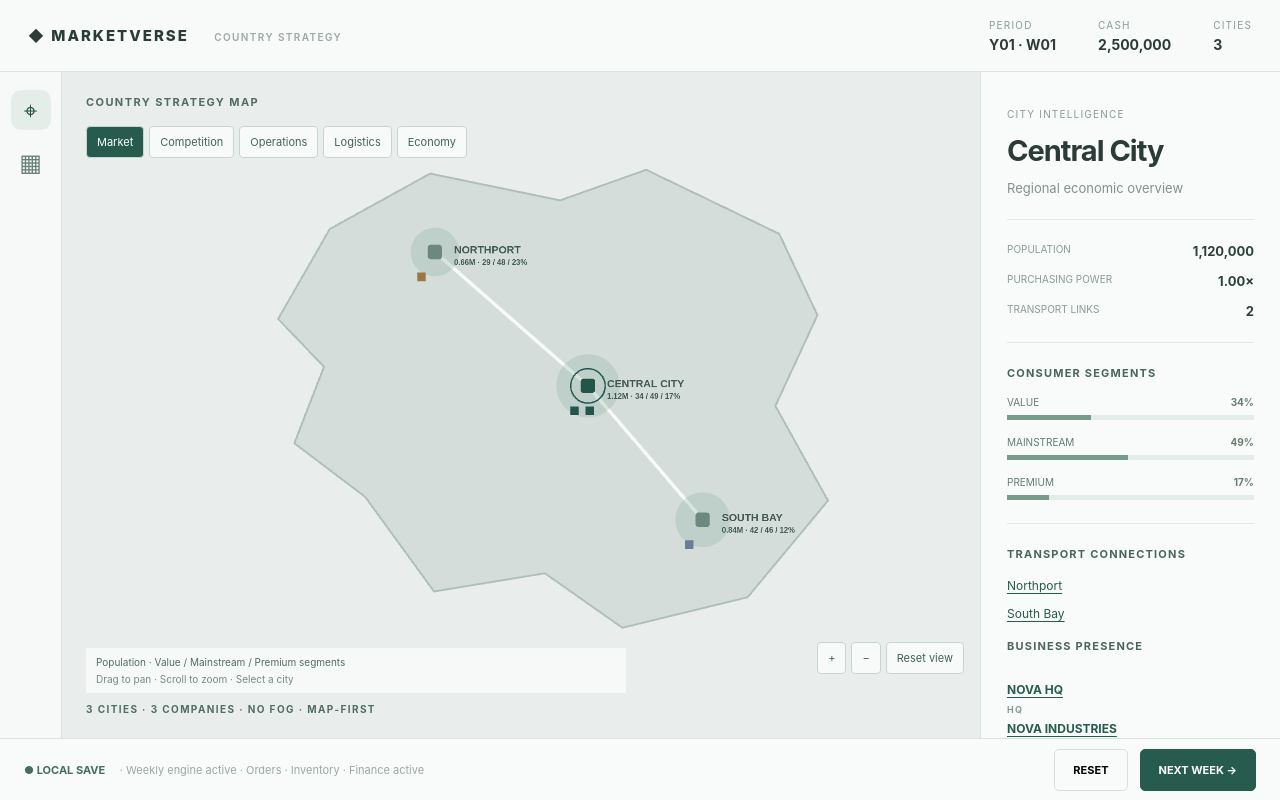
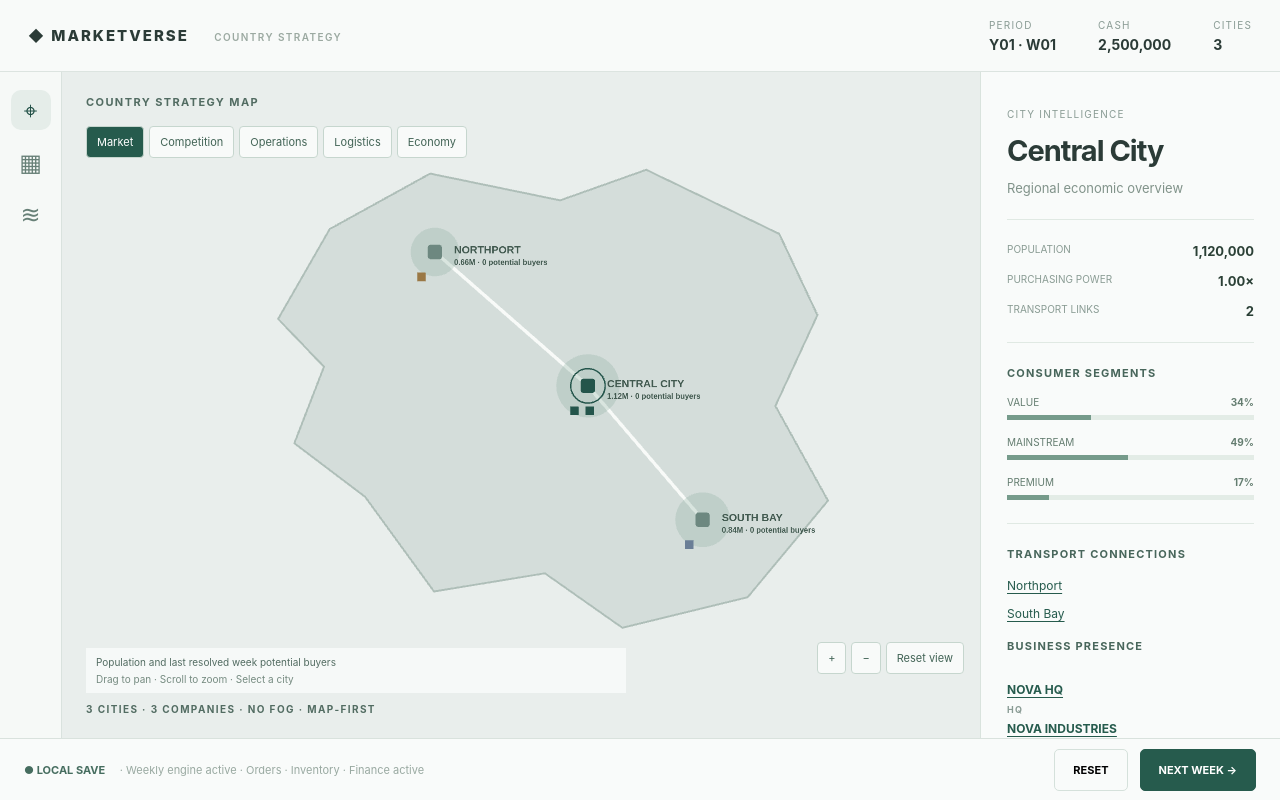
Before and after one commit to Khanhsz/marketverse, a React (Vite) app: page / in a window 1280 px wide. Built offline with nearby package versions, Linux system fonts and the light colour scheme.

Commit message:
feat: implement Sprint 11 Measured revenue-to-profit bridge, SKU/city/segment demand and fulfillment, realized marke

```diff
--- /dev/null
+++ b/src/engine/analytics.ts
@@ -0,0 +1,27 @@
+import type { GameState, WeekReport } from './game.ts';
+export type CityMetrics = {cityId:string;potential:number;sold:number;playerShare:number|null;stock:number;produced:number;incoming:number};
+export function mapMetrics(state:GameState):CityMetrics[]{
+  const report=state.reports.at(-1),owned=(id:string)=>state.products.find(p=>p.id===id)?.companyId===state.playerId;
+  return state.cities.map(city=>{
+    const sales=report?.sales?.filter(s=>s.cityId===city.id)||[],sold=sales.reduce((n,s)=>n+s.units,0),player=sales.filter(s=>owned(s.productId)).reduce((n,s)=>n+s.units,0);
+    return {cityId:city.id,potential:report?.demand?.filter(d=>d.cityId===city.id).reduce((n,d)=>n+d.potential,0)||0,sold,playerShare:sold?player/sold:null,stock:state.stocks.filter(l=>l.cityId===city.id&&owned(l.productId)).reduce((n,l)=>n+l.quantity,0),produced:report?.production?.filter(p=>owned(p.productId)&&state.facilities.find(f=>f.id===p.facilityId)?.cityId===city.id).reduce((n,p)=>n+p.units,0)||0,incoming:state.projects.filter(p=>p.kind==='shipment'&&p.cityId===city.id&&p.companyId===state.playerId&&p.status==='active').reduce((n,p)=>n+(p.kind==='shipment'?p.quantity:0),0)};
+  });
+}
+export function aggregateReports(state:GameState,companyId:string,start:number,end:number){
+  if(!Number.isSafeInteger(start)||!Number.isSafeInteger(end)||start<1||end<start)throw new Error('Invalid report window');
+  const reports=state.reports.filter(r=>r.week>=start&&r.week<=end&&r.financials?.some(f=>f.companyId===companyId));
+  const financials=reports.map(r=>r.financials!.find(f=>f.companyId===companyId)!);
+  const sales=reports.flatMap(r=>r.sales||[]),owned=(id:string)=>state.products.find(p=>p.id===id)?.companyId===companyId;
+  const units=sales.filter(s=>owned(s.productId)).reduce((n,s)=>n+s.units,0),market=sales.reduce((n,s)=>n+s.units,0);
+  return {start,end,covered:reports.length,complete:reports.length===end-start+1,revenue:financials.reduce((n,f)=>n+f.revenue,0),cogs:financials.reduce((n,f)=>n+f.cogs,0),expenses:financials.reduce((n,f)=>n+f.expenses,0),profit:financials.reduce((n,f)=>n+f.profit,0),cashChange:financials.reduce((n,f)=>n+f.cashChange,0),units,share:market?units/market:null,lostDemand:sales.filter(s=>owned(s.productId)).reduce((n,s)=>n+s.desired-s.units,0),rows:financials};
+}
+export function profitBridge(report:WeekReport|undefined,companyId:string){
+  const financial=report?.financials?.find(f=>f.companyId===companyId);
+  return financial?[{label:'Fulfilled revenue',value:financial.revenue},{label:'Cost of sold lots',value:-financial.cogs},{label:'Operating and financing expenses',value:-financial.expenses},{label:'Profit',value:financial.profit}]:[];
+}
+export function weeklyInsights(state:GameState,companyId:string){
+  const report=state.reports.at(-1);if(!report)return ['No completed week yet.'];
+  const sales=(report.sales||[]).filter(s=>state.products.find(p=>p.id===s.productId)?.companyId===companyId);
+  const stock=sales.reduce((n,s)=>n+(s.lostStock??Math.max(0,s.desired-s.units)),0),staff=sales.reduce((n,s)=>n+(s.lostStaff||0),0),sold=sales.reduce((n,s)=>n+s.units,0);
+  return [`Measured: ${sold} units fulfilled from local inventory.`,`Measured: ${stock} preferred units lost to local stock limits; ${staff} additional units lost to sales staffing limits.`,`Accounting: realized revenue less consumed lot cost and recognized expenses equals reported profit. Price and brand effects on preferences are model estimates, not measured causal revenue.`];
+}
--- a/src/engine/operations.ts
+++ b/src/engine/operations.ts
@@ -8,7 +8,7 @@ import { FACTORY_RULE } from '../data/rules.ts';
 export type StockLot = { id:string; productId:string; cityId:string; quantity:number; unitCost:number };
 export type Cargo = { quantity:number; unitCost:number };
 export type Factory = { facilityId:string; capacity:number; workers:number; inputs:number };
-export type Sale = {cityId:string;segment:string;productId:string;desired:number;units:number;revenue:number;cogs:number};
+export type Sale = {cityId:string;segment:string;productId:string;desired:number;units:number;revenue:number;cogs:number;lostStock:number;lostStaff:number};
 export type Production = {facilityId:string;productId:string;units:number;cost:number;materialCost:number;laborCost:number};
 export function initializeStocks(state: Pick<GameState,'products'|'facilities'|'cities'>):StockLot[] {
   return state.products.filter(p=>p.inventory>0).map(p=>({id:`opening:${p.id}`,productId:p.id,cityId:state.facilities.find(f=>f.companyId===p.companyId&&(f.kind==='hq'||f.kind==='store'))?.cityId||state.cities[0].id,quantity:p.inventory,unitCost:p.cost}));
@@ -54,13 +54,14 @@ export function simulateOperations(state:GameState,demand:DemandCell[],events:st
   for(const cell of demand)for(const allocation of cell.allocations){
     const p=state.products.find(p=>p.id===allocation.productId)!;
     const accessible=state.facilities.some(f=>f.companyId===p.companyId&&f.cityId===cell.cityId&&f.kind==='store');
+    const stockLimit=accessible?Math.min(allocation.desired,localStock(state,p.id,cell.cityId)):0;
     const units=accessible?Math.min(allocation.desired,localStock(state,p.id,cell.cityId),salesCapacity[p.companyId]):0;
     salesCapacity[p.companyId]-=units;
     const cargo=consumeStock(state,p.id,cell.cityId,units);
     const revenue=units*p.price,cogs=cargo.reduce((n,l)=>n+l.quantity*l.unitCost,0);
     post(state,p.companyId,'Fulfilled sales',{cash:revenue,revenue:-revenue});
     post(state,p.companyId,'Cost of fulfilled goods',{cogs,inventory:-cogs});
-    sales.push({cityId:cell.cityId,segment:cell.segment,productId:p.id,desired:allocation.desired,units,revenue,cogs});
+    sales.push({cityId:cell.cityId,segment:cell.segment,productId:p.id,desired:allocation.desired,units,revenue,cogs,lostStock:allocation.desired-stockLimit,lostStaff:stockLimit-units});
   }
   const fulfilled=sales.reduce((n,s)=>n+s.units,0);events.push(`${fulfilled} units fulfilled from local stock; ${sales.reduce((n,s)=>n+s.desired-s.units,0)} preferred orders unfilled.`);
   return {sales,production};
--- a/src/ui/App.tsx
+++ b/src/ui/App.tsx
@@ -1,3 +1,5 @@
+import { ReportsPanel } from './ReportsPanel';
+import { mapMetrics } from '../engine/analytics';
 import { brandKey } from '../engine/people';
 import { useState, useEffect, useRef } from 'react';
 import { localStock } from '../engine/operations';
@@ -18,6 +20,7 @@ function loadGame() {
   return { game: createInitialGame(), recovery: '' };
 }
 export function App() {
+  const [reportsOpen,setReportsOpen]=useState(false);
   const [plannerOpen,setPlannerOpen]=useState(false);
   const committedWeek=useRef(0);
   const [loaded] = useState(loadGame);
@@ -45,9 +48,9 @@ export function App() {
     <header className="header"><div className="logo">◆ MARKETVERSE <span>COUNTRY STRATEGY</span></div>
       <div className="metrics"><div><small>PERIOD</small><b>Y{game.year.toString().padStart(2,'0')} · W{game.week.toString().padStart(2,'0')}</b></div><div><small>CASH</small><b>{number(player.cash)}</b></div><div><small>CITIES</small><b>{game.cities.length}</b></div></div>
     </header>
-    <div className="workspace"><nav className="rail"><button aria-label="Map" aria-pressed={context.kind==='city'} onClick={()=>choose({kind:'city',id:city.id})}>⌖</button><button aria-label="Company" aria-pressed={context.kind==='company'} onClick={()=>choose({kind:'company',id:player.id})}>▦</button></nav>
+    <div className="workspace"><nav className="rail"><button aria-label="Map" aria-pressed={context.kind==='city'} onClick={()=>choose({kind:'city',id:city.id})}>⌖</button><button aria-label="Company" aria-pressed={context.kind==='company'} onClick={()=>choose({kind:'company',id:player.id})}>▦</button><button aria-label="Reports" onClick={()=>setReportsOpen(true)}>≋</button></nav>
       <main className="mapArea"><div className="overlay">COUNTRY STRATEGY MAP</div>
-        <CountryMap cities={game.cities} facilities={game.facilities} companies={game.companies} selectedCityId={city.id} selection={selection} onSelect={choose}/>
+        <CountryMap cities={game.cities} facilities={game.facilities} companies={game.companies} selectedCityId={city.id} selection={selection} metrics={mapMetrics(game)} onSelect={choose}/>
         <div className="mapFoot">{game.cities.length} CITIES · {game.companies.length} COMPANIES · NO FOG · MAP-FIRST</div>
       </main>
       <aside className="panel" aria-label="Selection details" data-selection={`${context.kind}:${context.entity.id}`}>
@@ -84,6 +87,7 @@ export function App() {
     </div>
     {(recovery || storageError) && <div className="saveWarning" role="alert"><strong>{recovery?'Saved game could not be loaded. Original data is preserved; gameplay is paused.':storageError}</strong><button onClick={exportGame}>{recovery?'Export original save':'Export save'}</button><span>Use Reset only when you are ready to discard the saved game.</span></div>}
     <footer className="footer"><div>● {recovery || storageError?'SAVE NEEDS ATTENTION':'LOCAL SAVE'} <span>· Weekly engine active · Orders · Inventory · Finance active</span></div><div className="actions"><button onClick={()=>{if(window.confirm('Reset game? This discards the existing save.')){setGame(createInitialGame());setSelection({kind:'city',id:'central'});setRecovery('');committedWeek.current=0;}}}>RESET</button><button className="next" disabled={!!recovery} onClick={()=>setPlannerOpen(true)}>NEXT WEEK →</button></div></footer>
+    {reportsOpen&&<ReportsPanel game={game} onClose={()=>setReportsOpen(false)}/> }
     {plannerOpen&&<WeeklyPlanner game={game} cityId={city.id} onClose={()=>setPlannerOpen(false)} onCommit={orders=>{if(committedWeek.current===orders.expectedWeek)throw new Error('Week already committed');const next=advanceWeek(game,orders);committedWeek.current=orders.expectedWeek;setGame(next);setPlannerOpen(false);}}/>}
   </div>;
 }
--- a/src/ui/CountryMap.tsx
+++ b/src/ui/CountryMap.tsx
@@ -1,3 +1,4 @@
+import type { CityMetrics } from '../engine/analytics';
 import { useEffect, useRef, useState } from 'react';
 import { Application, Container, Graphics, Text } from 'pixi.js';
 import type { City, Facility, Company } from '../engine/game';
@@ -5,14 +6,14 @@ import { fitCamera, MAP_UNITS, panCamera, screenToWorld, zoomCamera } from './ca
 import type { Camera, Viewport } from './camera';
 import type { Selection } from '../engine/entities';
 
-type Props = { cities: City[]; facilities: Facility[]; companies: Company[]; selectedCityId: string; selection: Selection; onSelect: (selection: Selection) => void };
+type Props = { cities: City[]; facilities: Facility[]; companies: Company[]; selectedCityId: string; selection: Selection; metrics:CityMetrics[]; onSelect: (selection: Selection) => void };
 const layers = ['Market', 'Competition', 'Operations', 'Logistics', 'Economy'] as const;
 type Layer = typeof layers[number];
 const legends: Record<Layer, string> = {
-  Market: 'Population · Value / Mainstream / Premium segments',
-  Competition: 'Dark green: NOVA · Slate: VECTRA · Ochre: ATLAS',
+  Market: 'Population and last resolved week potential buyers',
+  Competition: 'Ownership colors and measured player share of fulfilled units',
   Operations: 'Facility labels show existing assets; select for operational details',
-  Logistics: 'Existing transport links · Lead times and costs not yet simulated',
+  Logistics: 'Routes: 100 dispatch + 2 credits/unit/link · 1–3 weeks · incoming player cargo',
   Economy: 'Purchasing power relative to national baseline',
 };
 const ownerColor = (id: string) => id === 'player' ? 0x24554b : id === 'value' ? 0x6a7e96 : 0x9a7845;
@@ -68,7 +69,7 @@ export function CountryMap(props: Props) {
         roads.stroke({ color: active === 'Logistics' ? 0x618c80 : 0xf8faf8, width: active === 'Logistics' ? 10 : 7 }); world.addChildAt(roads, 1);
         for (const city of cities) {
           const x = city.x * MAP_UNITS, y = city.y * MAP_UNITS;
-          const selected = city.id === selectedCityId;
+          const selected = city.id === selectedCityId,metric=current.current.metrics.find(m=>m.cityId===city.id);
           if (active === 'Market' || active === 'Economy') {
             const halo = new Graphics().circle(x, y, active === 'Market' ? Math.sqrt(city.population) / 16 : city.power * 50).fill({ color: active === 'Market' ? 0x82a898 : 0xb9ad83, alpha: 0.26 });
             world.addChild(halo);
@@ -76,8 +77,11 @@ export function CountryMap(props: Props) {
           if (selected) world.addChild(new Graphics().circle(x, y, 36).stroke({ color: 0x24554b, width: 3 }));
           world.addChild(new Graphics().roundRect(x - 15, y - 15, 30, 30, 6).fill(selected ? 0x24554b : 0x6d8880));
           label(city.name.toUpperCase(), x + 40, y - 18);
-          if (active === 'Market') label(`${(city.population / 1000000).toFixed(2)}M · ${Object.values(city.segments).map(v => Math.round(v * 100)).join(' / ')}%`, x + 40, y + 12, 16);
+          if (active === 'Market') label(`${(city.population / 1000000).toFixed(2)}M · ${metric?.potential||0} potential buyers`, x + 40, y + 12, 16);
           if (active === 'Economy') label(`PURCHASING POWER ${city.power.toFixed(2)}×`, x + 40, y + 12, 16);
+          if(active === 'Operations')label(`PLAYER STOCK ${metric?.stock||0} · MADE ${metric?.produced||0}`,x+40,y+12,16);
+          if(active === 'Logistics')label(`INCOMING ${metric?.incoming||0} UNITS`,x+40,y+12,16);
+          if(active === 'Competition')label(metric?.playerShare===null?'NO SALES YET':`PLAYER SHARE ${((metric?.playerShare||0)*100).toFixed(1)}%`,x+40,y+12,16);
           const assets = facilities.filter(f => f.cityId === city.id);
           assets.forEach((f, index) => {
             const fx = x - 28 + index * 32, fy = y + 52;
@@ -162,7 +166,7 @@ export function CountryMap(props: Props) {
     }).catch(error => { if (!disposed) setFailure(String(error)); });
     return () => { disposed = true; observer?.disconnect(); cleanup(); draw.current = () => {}; controls.current = () => {}; if (initialized) app.destroy(true, { children: true }); };
   }, []);
-  useEffect(() => { draw.current(); }, [props.cities, props.facilities, props.companies, props.selectedCityId, props.selection, layer]);
+  useEffect(() => { draw.current(); }, [props.cities, props.facilities, props.companies, props.selectedCityId, props.selection, props.metrics, layer]);
   return <div className="map" data-error={failure || undefined}>
     <div ref={mount} className="mapSurface" role="img" aria-label="Country strategy map with selectable cities" />
     <div className="mapLayers" role="group" aria-label="Map layers">{layers.map(name => <button key={name} aria-pressed={layer === name} onClick={() => setLayer(name)}>{name}</button>)}</div>
--- /dev/null
+++ b/src/ui/ReportsPanel.tsx
@@ -0,0 +1,20 @@
+import { useState } from 'react';
+import type { GameState } from '../engine/game';
+import { aggregateReports, profitBridge, weeklyInsights } from '../engine/analytics';
+export function ReportsPanel({game,onClose}:{game:GameState;onClose:()=>void}){
+  const [width,setWidth]=useState(1),[offset,setOffset]=useState(0);
+  const last=Math.max(1,game.absoluteWeek-1),index=Math.max(0,Math.floor((last-1)/width)-offset),start=index*width+1,end=start+width-1;
+  const summary=aggregateReports(game,game.playerId,start,end),history=game.reports.slice(-13),latest=game.reports.at(-1);
+  const owned=(id:string)=>game.products.find(p=>p.id===id)?.companyId===game.playerId;
+  const rows=latest?.sales?.filter(s=>owned(s.productId))||[];
+  const profitPoints=history.map(r=>r.financials?.find(f=>f.companyId===game.playerId)?.profit||0);
+  const scale=Math.max(1,...profitPoints.map(Math.abs)),points=profitPoints.map((v,i)=>`${30+i*600/Math.max(1,profitPoints.length-1)},${90-v/scale*65}`).join(' ');
+  return <div className="modalShade" onKeyDown={e=>{if(e.key==='Escape')onClose();}}><section className="planner reports" role="dialog" aria-modal="true" aria-labelledby="reports-title"><div className="plannerHead"><h2 id="reports-title">Business reports</h2><button autoFocus onClick={onClose}>Close reports</button></div>
+    <div className="formRow"><label>Report period<select aria-label="Report period" value={width} onChange={e=>{setWidth(Number(e.target.value));setOffset(0);}}><option value="1">Week</option><option value="13">Quarter · 13 weeks</option><option value="52">Year · 52 weeks</option></select></label><button disabled={index===0} onClick={()=>setOffset(offset+1)}>Previous period</button><button disabled={offset===0} onClick={()=>setOffset(offset-1)}>Next period</button><span>Weeks {start}–{end} · {summary.covered}/{width} reported · {summary.complete?'Complete':'Partial period'}</span></div>
+    <div className="reportTotals"><p>Revenue <b>{summary.revenue.toLocaleString()}</b></p><p>COGS <b>{summary.cogs.toLocaleString()}</b></p><p>Expenses <b>{summary.expenses.toLocaleString()}</b></p><p>Profit <b>{summary.profit.toLocaleString()}</b></p><p>Cash change <b>{summary.cashChange.toLocaleString()}</b></p><p>Units <b>{summary.units}</b></p><p>Realized share <b>{summary.share===null?'No sales':(summary.share*100).toFixed(1)+'%'}</b></p></div>
+    <h3>Last week profit bridge</h3><table><caption>Recognized profit components</caption><thead><tr><th scope="col">Component</th><th scope="col">Credits</th></tr></thead><tbody>{profitBridge(latest,game.playerId).map(row=><tr key={row.label}><th scope="row">{row.label}</th><td>{row.value.toLocaleString()}</td></tr>)}</tbody></table>
+    <h3>Recent weekly profit</h3><svg viewBox="0 0 660 180" role="img" aria-label="Profit over the last thirteen completed weeks"><line x1="25" x2="635" y1="90" y2="90" stroke="#afc1b7"/><polyline points={points} fill="none" stroke="#265b4d" strokeWidth="3"/>{profitPoints.map((p,i)=><circle key={i} cx={30+i*600/Math.max(1,profitPoints.length-1)} cy={90-p/scale*65} r="4" fill="#265b4d"><title>Week {history[i].week}: {p} credits profit</title></circle>)}</svg>
+    <table><caption>Last week product, city and segment fulfillment</caption><thead><tr><th scope="col">Product</th><th scope="col">City</th><th scope="col">Segment</th><th scope="col">Preferred</th><th scope="col">Fulfilled</th><th scope="col">Revenue</th><th scope="col">Segment share</th></tr></thead><tbody>{rows.map((r,i)=><tr key={i}><td>{game.products.find(p=>p.id===r.productId)?.name}</td><td>{game.cities.find(c=>c.id===r.cityId)?.name}</td><td>{r.segment}</td><td>{r.desired}</td><td>{r.units}</td><td>{r.revenue}</td><td>{((r.units/Math.max(1,(latest?.sales||[]).filter(a=>a.cityId===r.cityId&&a.segment===r.segment).reduce((n,a)=>n+a.units,0)))*100).toFixed(1)}%</td></tr>)}</tbody></table>
+    {weeklyInsights(game,game.playerId).map(text=><p key={text}>{text}</p>)}
+  </section></div>;
+}
```
Also changed, not shown: scripts/browser-smoke.mjs (+10 -0 lines), src/ui/styles.css, 1 other file (tests, documents, lock files or other folders).
